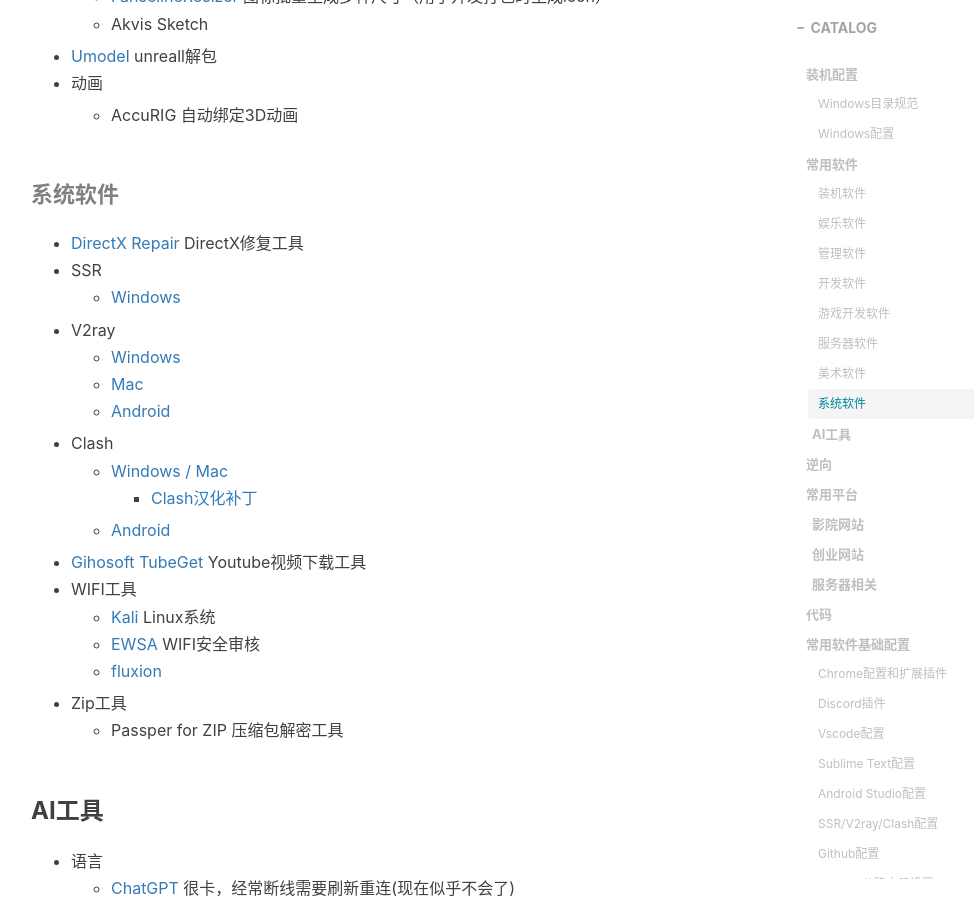
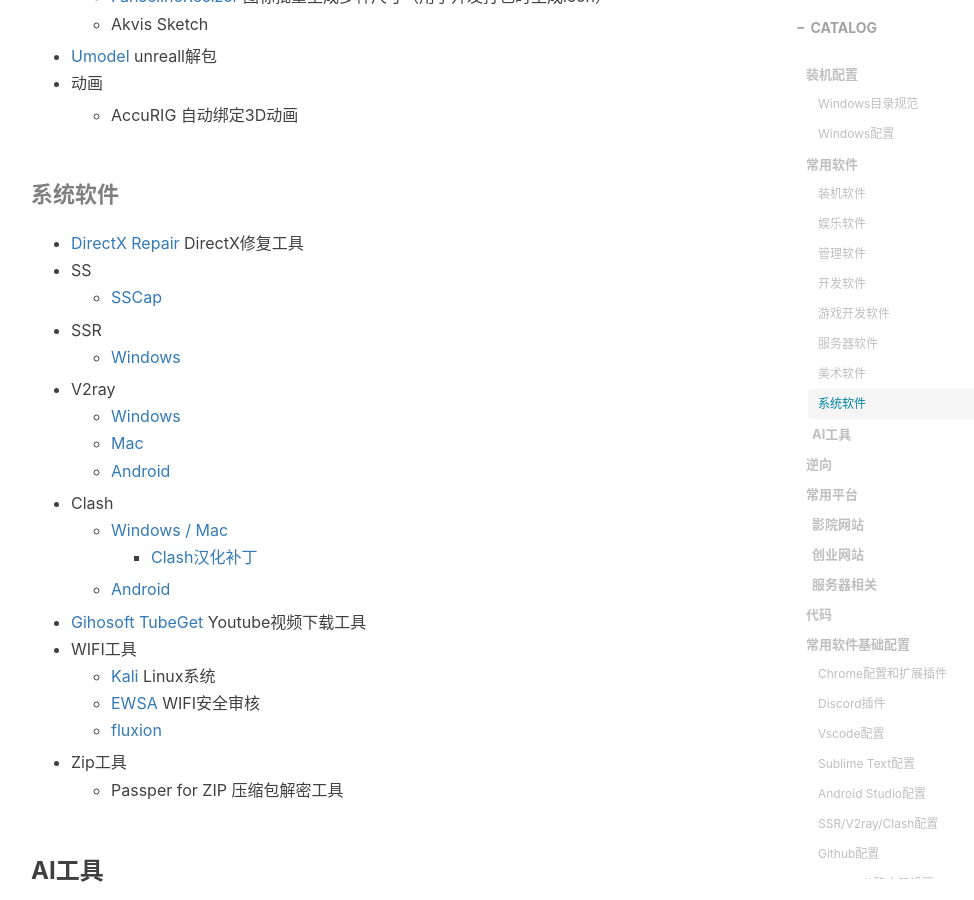
Before and after one commit to gumcstronger/gumcstronger.github.io, a Jekyll site: the page built from _posts/2022/2022-08-24-windows.md, in a window 1280 px wide and 900 px high, scrolled down 4109 px. Shown: the whole window, without its empty margins (234-1208 px from the left). Built offline with Jekyll 4.4.1, drawn with Linux system fonts in a browser that asks for light colours; comment, search, counter and statistics services are not loaded.

Commit message:
Update 2022-08-24-windows.md

```diff
--- a/_posts/2022/2022-08-24-windows.md
+++ b/_posts/2022/2022-08-24-windows.md
@@ -140,6 +140,8 @@
 #### 系统软件
 
 - [DirectX Repair](https://cn.bing.com/search?q=DirectX%E4%BF%AE%E5%A4%8D%E5%B7%A5%E5%85%B7&PC=U316&FORM=CHROMN) DirectX修复工具
+- SS
+  - [SSCap](https://github.com/tarolabs/sscap/releases/tag/sscapv3.5)
 - SSR
   - [Windows](https://github.com/Alvin9999/new-pac/wiki/ss%E5%85%8D%E8%B4%B9%E8%B4%A6%E5%8F%B7)
 - V2ray
```
